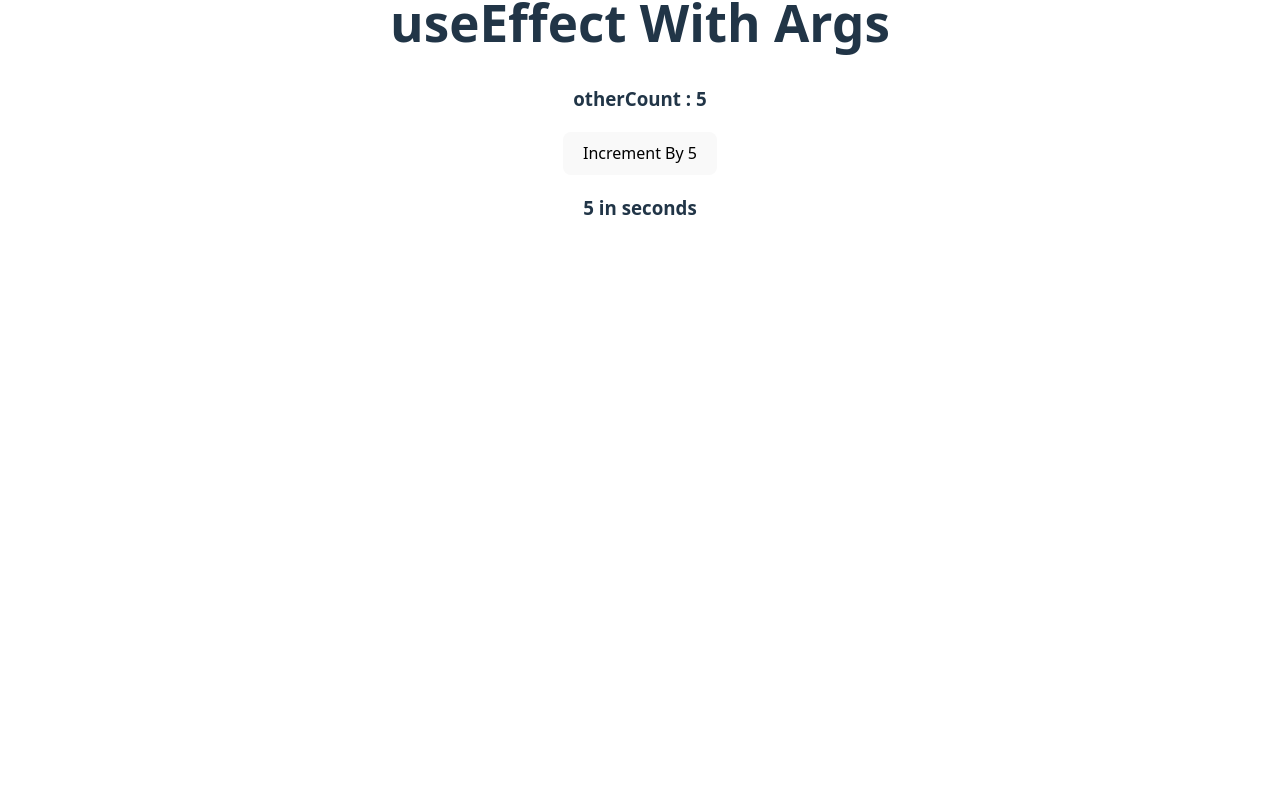
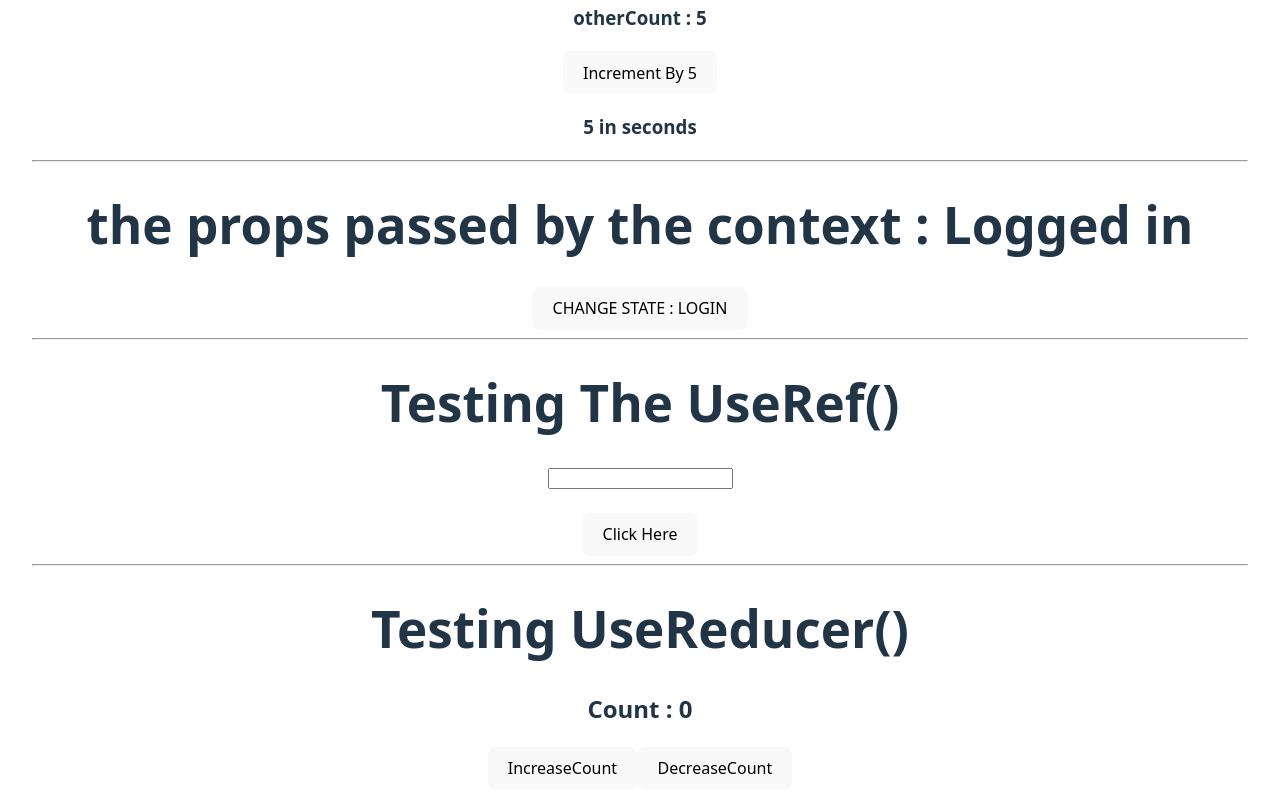
Before and after one commit to thamirmohcine/Learning-React-Hooks, a React (Vite) app: page / in a window 1280 px wide. Shown: the part 818-1630 px from the top of the page. Before the commit the page ends 1090 px from the top, so only its background shows below. Built offline with nearby package versions, Linux system fonts and the light colour scheme.

Commit message:
ADD: (useRef, UseReducer) Hooks.

```diff
--- a/src/App.jsx
+++ b/src/App.jsx
@@ -3,14 +3,23 @@ import './App.css'
 import { TestUseState } from './components/TestUseState'
 import TestUseEffect from './components/TestUseEffect'
 import TestUseContext from './components/TestUseContext'
+import TestUseRef from './components/TestUseRef'
+import TestUseReducer from './components/TestUseReducer'
+
 
 function App() {
 
   return (
     <>
+      <TestUseState />
+      <hr class="border-t border-gray-300 my-4" />
+      <TestUseEffect />
+      <hr class="border-t border-gray-300 my-4" />
       <TestUseContext />
-      <TestUseState />
-      <TestUseEffect />
+      <hr class="border-t border-gray-300 my-4" />
+      <TestUseRef />
+      <hr class="border-t border-gray-300 my-4" />
+      <TestUseReducer />
     </>
   )
 }
--- a/src/Context/LoginContextProvider.jsx
+++ b/src/Context/LoginContextProvider.jsx
@@ -9,6 +9,7 @@ const LoginContextProvider = ({children}) => {
     return (
     <LoginContext.Provider value={userDetails}>
         {children}
+        <button onClick={() => setuserDetails(!userDetails)}>CHANGE STATE : LOGIN </button>
     </LoginContext.Provider>
 )
 }
--- a/src/components/SinglePost.jsx
+++ b/src/components/SinglePost.jsx
@@ -7,7 +7,9 @@ const SinglePost = () => {
 
   return (
     <div>
-        <h1>Single POST</h1>
+        <h1>the props passed by the context :
+          {login ? " Logged in" : " Logged out"}
+          </h1>
     </div>
   )
 }
--- /dev/null
+++ b/src/components/TestUseReducer.jsx
@@ -0,0 +1,43 @@
+import React, { useReducer, useState } from 'react'
+
+const ACTION = {
+    INCREASE : "increase",
+    DECREASE : "decrease",
+}
+
+const initialState = {count : 0}
+
+const Reducer = (state, action) => {
+
+    switch(action.type){
+        case ACTION.INCREASE:
+            return {count: state.count + 1};
+        case ACTION.DECREASE:
+            return {count : state.count - 1};
+        default:
+            return state;
+    }
+}
+
+const TestUseReducer = () => {
+    const [state, dispatch] = useReducer(Reducer, initialState);
+
+    const IncreaseCount = () => {
+        dispatch({type : ACTION.INCREASE})
+    }
+
+    const  DecreaseCount = () => {
+        dispatch({type : ACTION.DECREASE})
+    }
+
+    return (
+    <div>
+        <h1>Testing UseReducer()</h1>
+        <h2>Count : {state.count}</h2>
+        <button onClick={IncreaseCount}>IncreaseCount</button>
+        <button onClick={DecreaseCount}>DecreaseCount</button>
+    </div>
+  )
+}
+
+export default TestUseReducer
--- /dev/null
+++ b/src/components/TestUseRef.jsx
@@ -0,0 +1,20 @@
+import React, { useEffect, useRef, useState } from 'react'
+
+const TestUseRef = () => {
+    const inputRef = useRef()
+
+    const handleclick = () => {
+      inputRef.current.style.border = "2px solid red";
+      inputRef.current.style.backgroundColor = "black";
+    }
+
+  return (
+    <div>
+      <h1>Testing The UseRef() </h1>
+    <input  type="text" ref={inputRef}/><br /><br />
+    <button onClick={handleclick}> Click Here </button>
+    </div>
+  )
+}
+
+export default TestUseRef
```
Also changed, not shown: src/components/UseLayoutEffect.jsx (added, +11 -0 lines), 2 other files (tests, documents, lock files or other folders).
